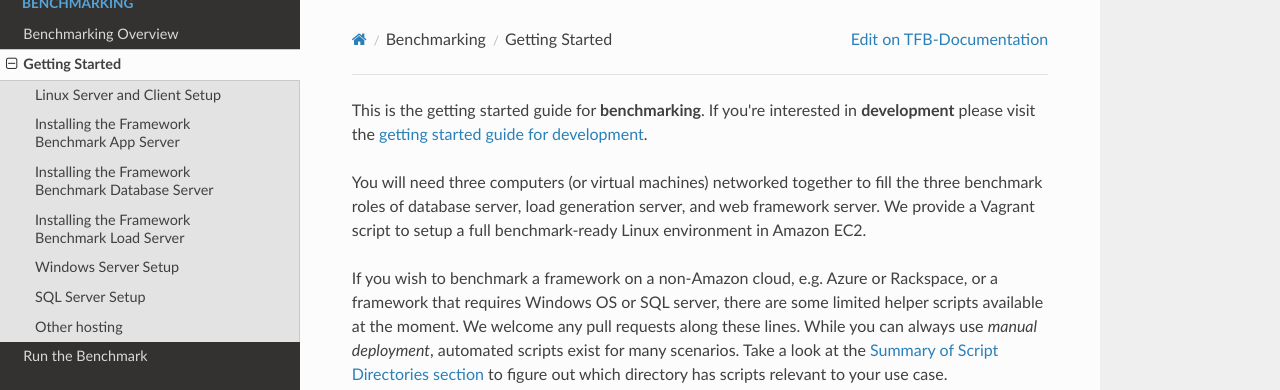
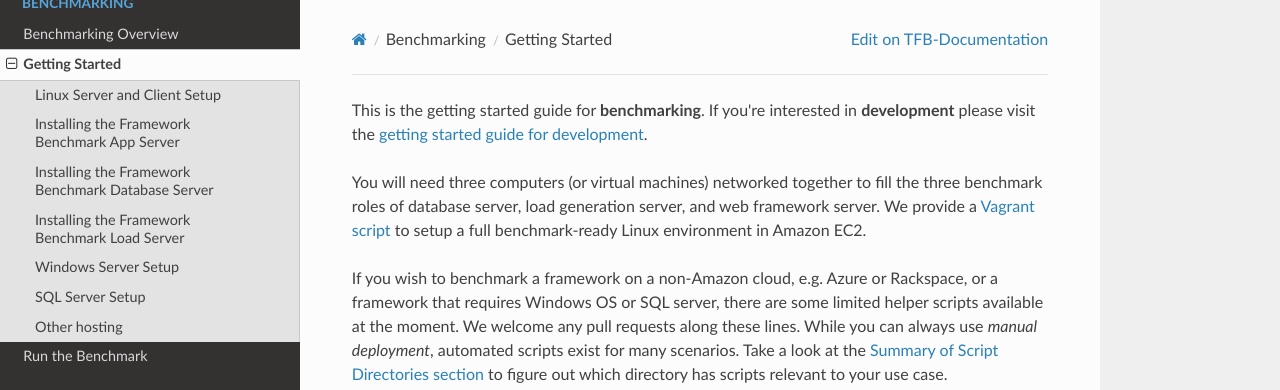
Before and after one commit to nbrady-techempower/TFB-Documentation, an MkDocs documentation site: the page built from docs/Benchmarking/Getting-Started-Benchmarking.md, in a window 1280 px wide and 900 px high. Shown: the top 390 px of the window. Built offline with MkDocs 1.6.1, drawn with Linux system fonts in a browser that asks for light colours; nearby versions of some CDN libraries; old or Windows-style settings are respelled for this version of MkDocs; part of the change alters nothing that is shown.

```diff
--- a/docs/Benchmarking/Getting-Started-Benchmarking.md
+++ b/docs/Benchmarking/Getting-Started-Benchmarking.md
@@ -5,8 +5,8 @@ If you're interested in __development__ please visit the
 You will need three computers (or virtual machines) networked
 together to fill the three benchmark roles of database server,
 load generation server, and web framework server. We provide
-a Vagrant script to setup a full benchmark-ready Linux
-environment in Amazon EC2.
+a [Vagrant script](../Codebase/Summary-of-Script-Directories) to
+setup a full benchmark-ready Linux environment in Amazon EC2.
 
 If you wish to benchmark a framework on a non-Amazon cloud, e.g.
 Azure or Rackspace, or a framework that requires Windows OS or
```
